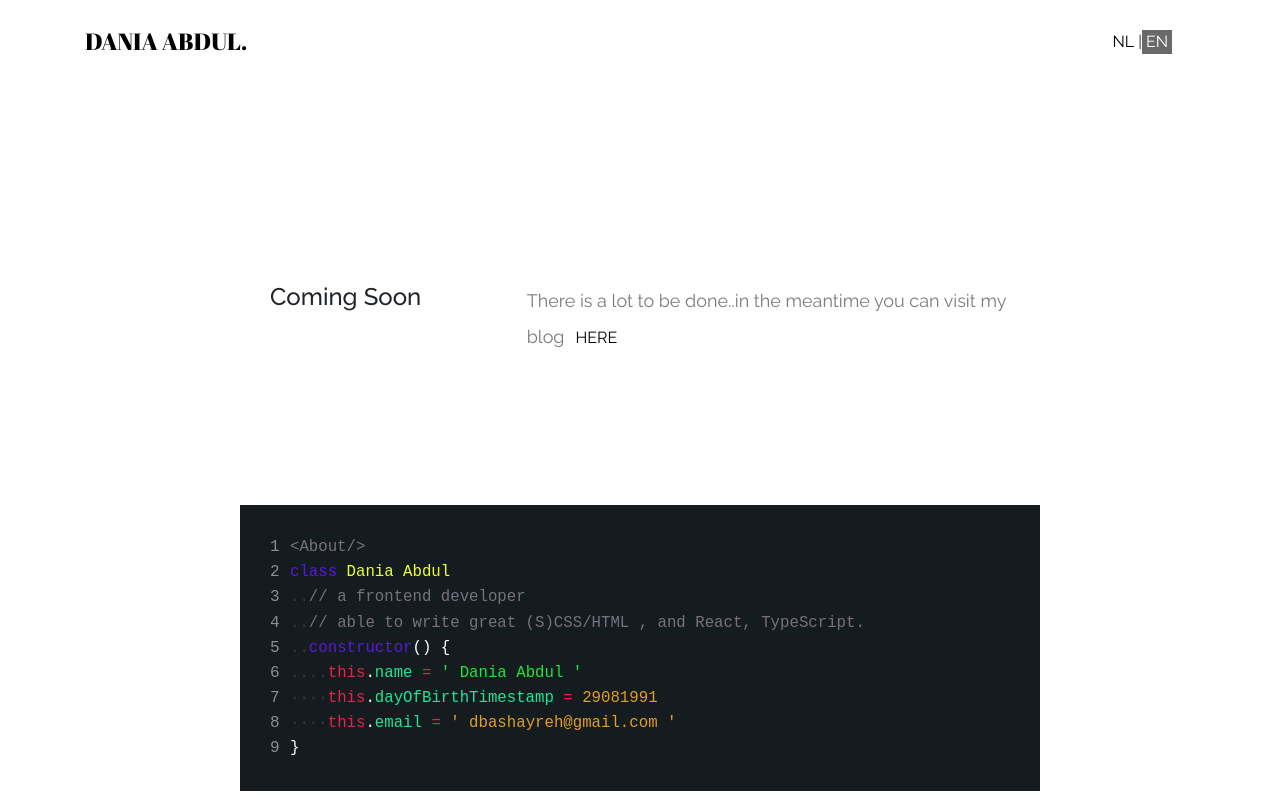
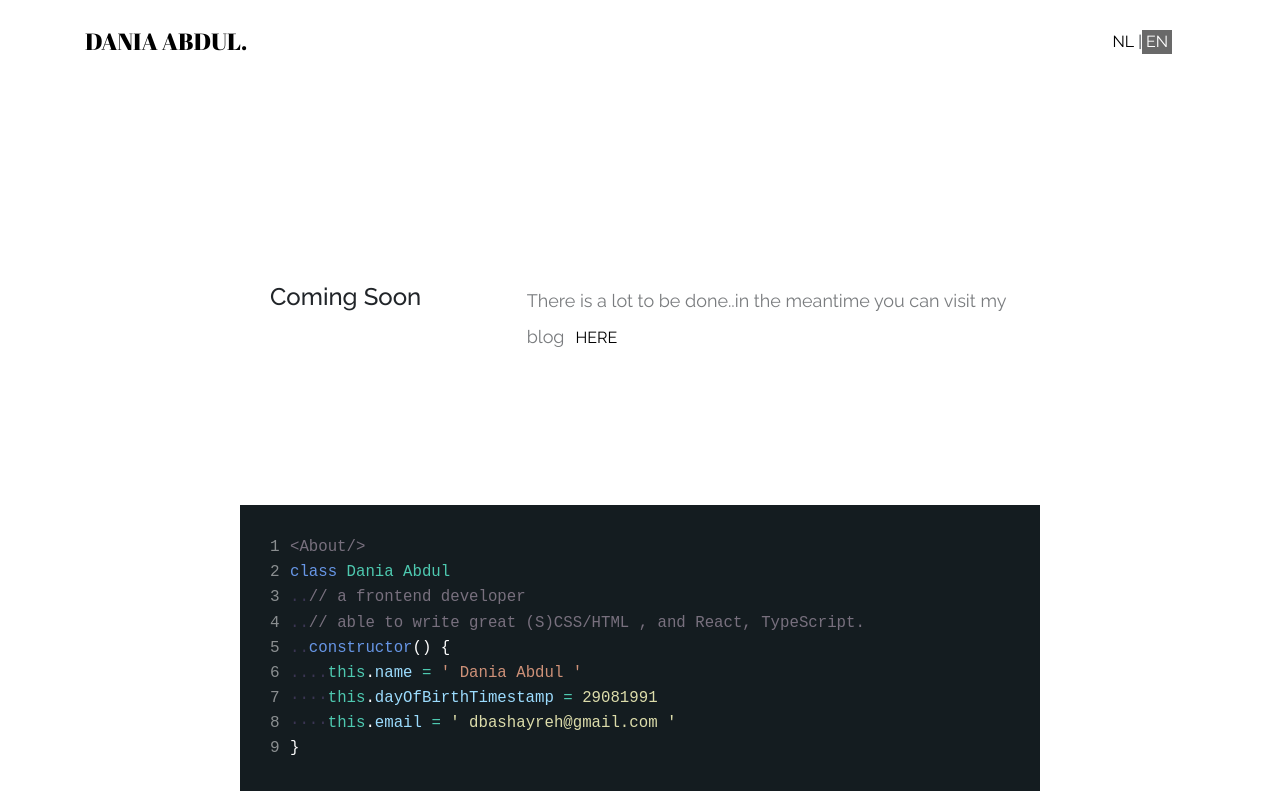
Before and after one commit to Dania-abdul/portfolio, a React (Create React App) app: page / in a window 1280 px wide. Shown: the top 800 px of the page. Built offline with nearby package versions, Linux system fonts and the light colour scheme; what office-ui-fabric-react would draw is missing.

Commit message:
code editor color change

```diff
--- a/src/assets/stylesheets/pages/homepage.scss
+++ b/src/assets/stylesheets/pages/homepage.scss
@@ -53,12 +53,12 @@
     }
 
     .method {
-        color: #5918df;
+        color: #6796E6;
         display: inline;
     }
 
     .propname {
-        color: #eeff31;
+        color: #4EC9B0;
     }
 
     .dots {
@@ -72,20 +72,20 @@
     }
 
     .scope {
-        color: #e3244c;
+        color: #4EC9B0;
         display: inline;
     }
 
     .prop2 {
-        color: #24e394;
+        color: #9CDCFE;
     }
 
     .string {
-        color: #24e33a;
+        color: #CE9178;
     }
 
     .number {
-        color: #e39d24;
+        color: #DCDCAA;
     }
     .symbol {
         display: inline;
```
